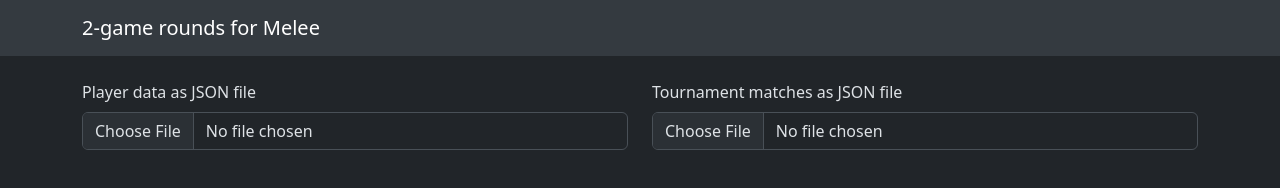
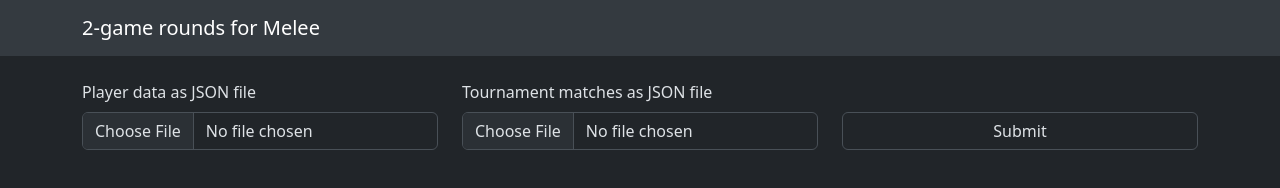
Before and after one commit to hexastix/melee-2-game-rounds, a plain HTML site: page index.html in a window 1280 px wide. Drawn offline with nearby package versions, Linux system fonts and the light colour scheme.

Commit message:
Add "Submit" button

```diff
--- a/index.html
+++ b/index.html
@@ -26,6 +26,9 @@
         <div class="col">
           <label for="matches-file-input" class="form-label">Tournament matches as JSON file</label>
           <input type="file" accept="application/json" id="matches-file-input" class="form-control" />
+        </div>
+        <div class="col d-flex align-items-end">
+          <button type="button" id="submit-button" class="form-control">Submit</button>
         </div>
       </div>
     </div>
@@ -130,6 +133,11 @@
 
       handleFile(playersFileInput, validatePlayers);
       handleFile(matchesFileInput, validateMatches);
+
+      const submitButton = document.getElementById("submit-button");
+      submitButton.onclick = (event) => {
+        submitButton.blur();
+      };
     </script>
   </body>
 </html>
```
